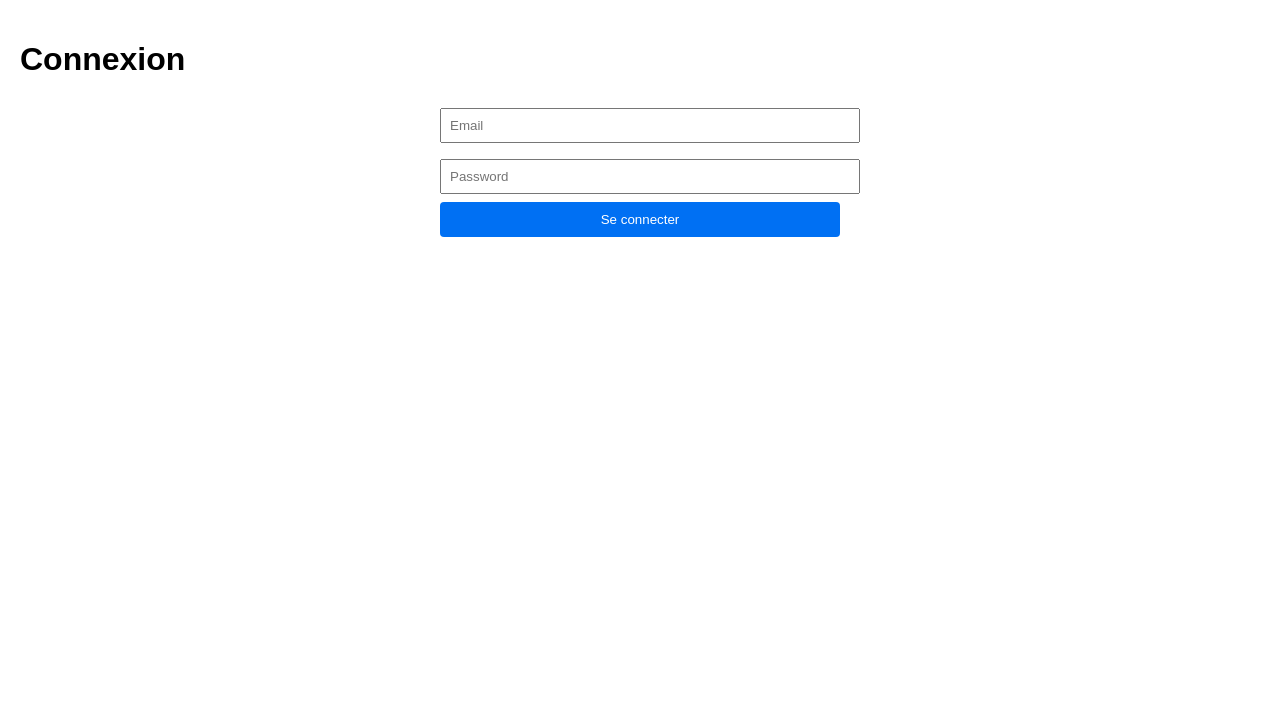
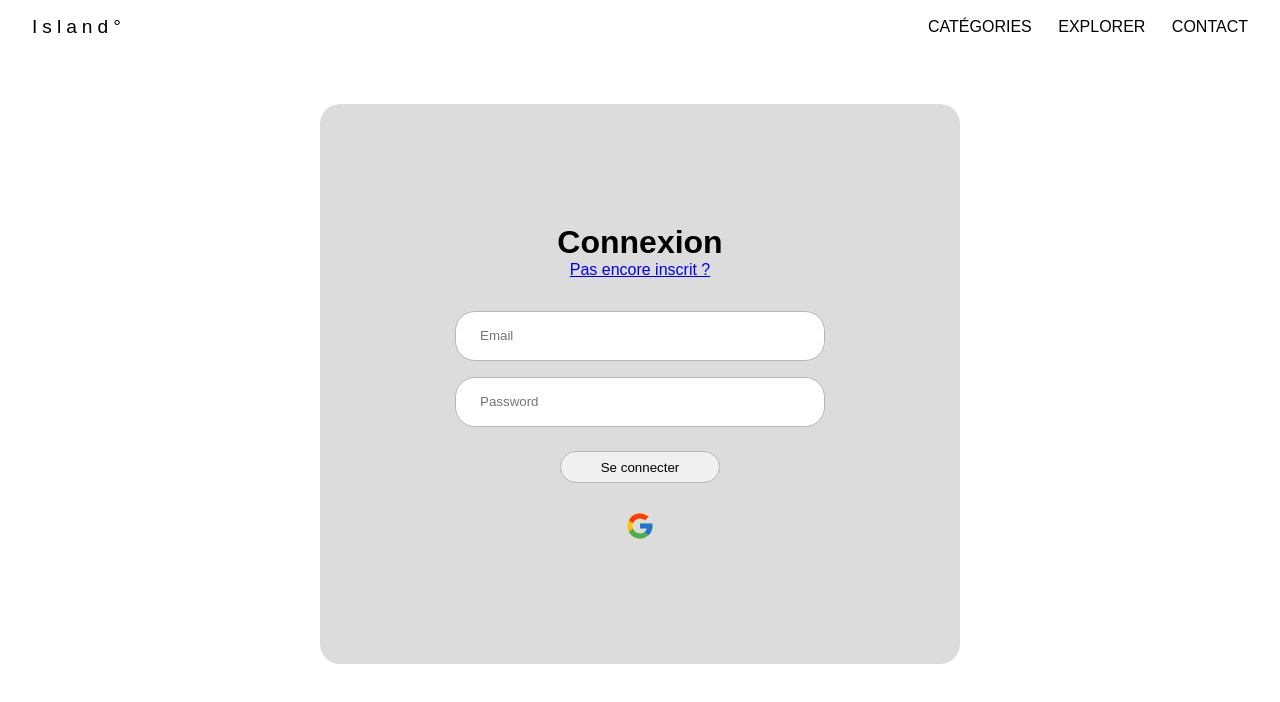
Before and after one commit to KyleAktr/forum, a Next.js app in the folder frontend/: page /login in a window 1280 px wide. Shown: the top 702 px of the page. Built offline with nearby package versions, Linux system fonts and the light colour scheme.

Commit message:
sass install + style added for login and register

```diff
--- a/frontend/src/app/globals.css
+++ b/frontend/src/app/globals.css
@@ -1,4 +1,4 @@
-body {
+/* body {
   margin: 0;
   padding: 20px;
   font-family: Arial, sans-serif;
@@ -41,4 +41,4 @@ nav a {
 
 nav a:hover {
   text-decoration: underline;
-}
+} */
--- a/frontend/src/app/login/page.tsx
+++ b/frontend/src/app/login/page.tsx
@@ -1,9 +1,11 @@
 "use client";
-import { useState } from 'react';
-import { login } from '@/services/auth';
+import { useState } from "react";
+import { login } from "@/services/auth";
+import Navbar from "@/components/Navbar";
+import { FcGoogle } from "react-icons/fc";
 
 export default function Login() {
-    const [error, setError] = useState('');
+  const [error, setError] = useState("");
 
   const handleSubmit = async (e: React.FormEvent<HTMLFormElement>) => {
     e.preventDefault();
@@ -11,28 +13,40 @@ export default function Login() {
 
     try {
       await login(
-                formData.get('email') as string,
-                formData.get('password') as string
+        formData.get("email") as string,
+        formData.get("password") as string
       );
-            window.location.href = '/';
+      window.location.href = "/";
     } catch (err) {
-            setError('Email ou mot de passe incorrect');
+      setError("Email ou mot de passe incorrect");
     }
   };
 
   return (
-        <div>
+    <div className="login">
+      <Navbar />
+      <div className="login-container">
         <h1>Connexion</h1>
+        <a href="/register">Pas encore inscrit ?</a>
         <form onSubmit={handleSubmit}>
-                {error && <div style={{color: 'red'}}>{error}</div>}
+          {error && <div style={{ color: "red" }}>{error}</div>}
           <div>
             <input name="email" type="email" placeholder="Email" required />
           </div>
           <div>
-                    <input name="password" type="password" placeholder="Password" required />
+            <input
+              name="password"
+              type="password"
+              placeholder="Password"
+              required
+            />
           </div>
           <button type="submit">Se connecter</button>
+          <div className="google">
+            <FcGoogle size={30} />
+          </div>
         </form>
+      </div>
     </div>
   );
 }
--- /dev/null
+++ b/frontend/src/components/Navbar.tsx
@@ -0,0 +1,16 @@
+export default function Navbar() {
+  return (
+    <div className="navbar">
+      <nav>
+        <div className="logo">
+          <a href="/">Island°</a>
+        </div>
+        <div className="ancres">
+          <a href="/categories">Catégories</a>
+          <a href="/articles">Explorer</a>
+          <a href="/contact">Contact</a>
+        </div>
+      </nav>
+    </div>
+  );
+}
--- /dev/null
+++ b/frontend/src/styles/_globals.scss
@@ -0,0 +1,8 @@
+html,
+body,
+div,
+h1 {
+  font-family: Arial, sans-serif;
+  margin: 0;
+  padding: 0;
+}
--- /dev/null
+++ b/frontend/src/styles/components/_navbar.scss
@@ -0,0 +1,25 @@
+.navbar nav {
+  display: flex;
+  justify-content: space-between;
+  align-items: center;
+  padding: 1rem 2rem;
+}
+
+.logo a {
+  text-decoration: none;
+  color: black;
+  font-size: 1.2rem;
+}
+
+.ancres {
+  display: flex;
+  justify-content: space-between;
+  align-items: center;
+  width: 20rem;
+
+  a {
+    text-decoration: none;
+    text-transform: uppercase;
+    color: black;
+  }
+}
--- /dev/null
+++ b/frontend/src/styles/index.css
@@ -0,0 +1,85 @@
+html,
+body,
+div,
+h1 {
+  font-family: Arial, sans-serif;
+  margin: 0;
+  padding: 0;
+}
+
+.navbar nav {
+  display: flex;
+  justify-content: space-between;
+  align-items: center;
+  padding: 1rem 2rem;
+}
+
+.logo a {
+  text-decoration: none;
+  color: black;
+  font-size: 1.2rem;
+}
+
+.ancres {
+  display: flex;
+  justify-content: space-between;
+  align-items: center;
+  width: 20rem;
+}
+.ancres a {
+  text-decoration: none;
+  text-transform: uppercase;
+  color: black;
+}
+
+.login {
+  height: 100vh;
+}
+
+.logo {
+  letter-spacing: 5px;
+}
+
+.login .login-container {
+  display: flex;
+  justify-content: center;
+  align-items: center;
+  background-color: #dcdcdc;
+  height: 70vh;
+  width: 50%;
+  margin: auto;
+  flex-direction: column;
+  margin-top: 50px;
+  border-radius: 20px;
+}
+.login .login-container form {
+  display: flex;
+  flex-direction: column;
+  justify-content: center;
+  align-items: center;
+  width: 100%;
+  margin-top: 1.5rem;
+  background-color: #dcdcdc;
+}
+.login .login-container form input {
+  width: 20rem;
+  height: 2rem;
+  margin: 0.5rem;
+  padding: 0.5rem 1.5rem;
+  border: 1px solid rgb(183, 183, 183);
+  border-radius: 20px;
+}
+.login .login-container form button {
+  width: 10rem;
+  height: 2rem;
+  margin: 0.5rem;
+  padding: 0.5rem;
+  border: 1px solid rgb(183, 183, 183);
+  border-radius: 20px;
+  background-color: #f0f0f0;
+  margin-top: 1rem;
+  cursor: pointer;
+}
+.login .login-container form .google {
+  margin-top: 20px;
+}/*# sourceMappingURL=index.css.map */
--- /dev/null
+++ b/frontend/src/styles/index.scss
@@ -0,0 +1,3 @@
+@import "./globals";
+@import "./components/navbar";
+@import "./pages/login";
--- /dev/null
+++ b/frontend/src/styles/pages/_login.scss
@@ -0,0 +1,54 @@
+.login {
+  height: 100vh;
+}
+.logo {
+  letter-spacing: 5px;
+}
+
+.login .login-container {
+  display: flex;
+  justify-content: center;
+  align-items: center;
+  background-color: #dcdcdc;
+  height: 70vh;
+  width: 50%;
+  margin: auto;
+  flex-direction: column;
+  margin-top: 50px;
+  border-radius: 20px;
+
+  form {
+    display: flex;
+    flex-direction: column;
+    justify-content: center;
+    align-items: center;
+    width: 100%;
+    margin-top: 1.5rem;
+    background-color: #dcdcdc;
+
+    input {
+      width: 20rem;
+      height: 2rem;
+      margin: 0.5rem;
+      padding: 0.5rem 1.5rem;
+      border: 1px solid rgb(183, 183, 183);
+      border-radius: 20px;
+    }
+
+    button {
+      width: 10rem;
+      height: 2rem;
+      margin: 0.5rem;
+      padding: 0.5rem;
+      border: 1px solid rgb(183, 183, 183);
+      border-radius: 20px;
+      background-color: #f0f0f0;
+      margin-top: 1rem;
+      cursor: pointer;
+    }
+
+    .google {
+      margin-top: 20px;
+    }
+  }
+}
```
Also changed, not shown: frontend/package.json (+7 -5 lines), frontend/src/app/layout.tsx (+5 -4 lines), frontend/src/app/page.tsx (+7 -1 lines), frontend/src/app/register/page.tsx (+33 -14 lines), 2 other files (tests, documents, lock files or other folders). Lines whose indentation alone changed are shown as unchanged.
